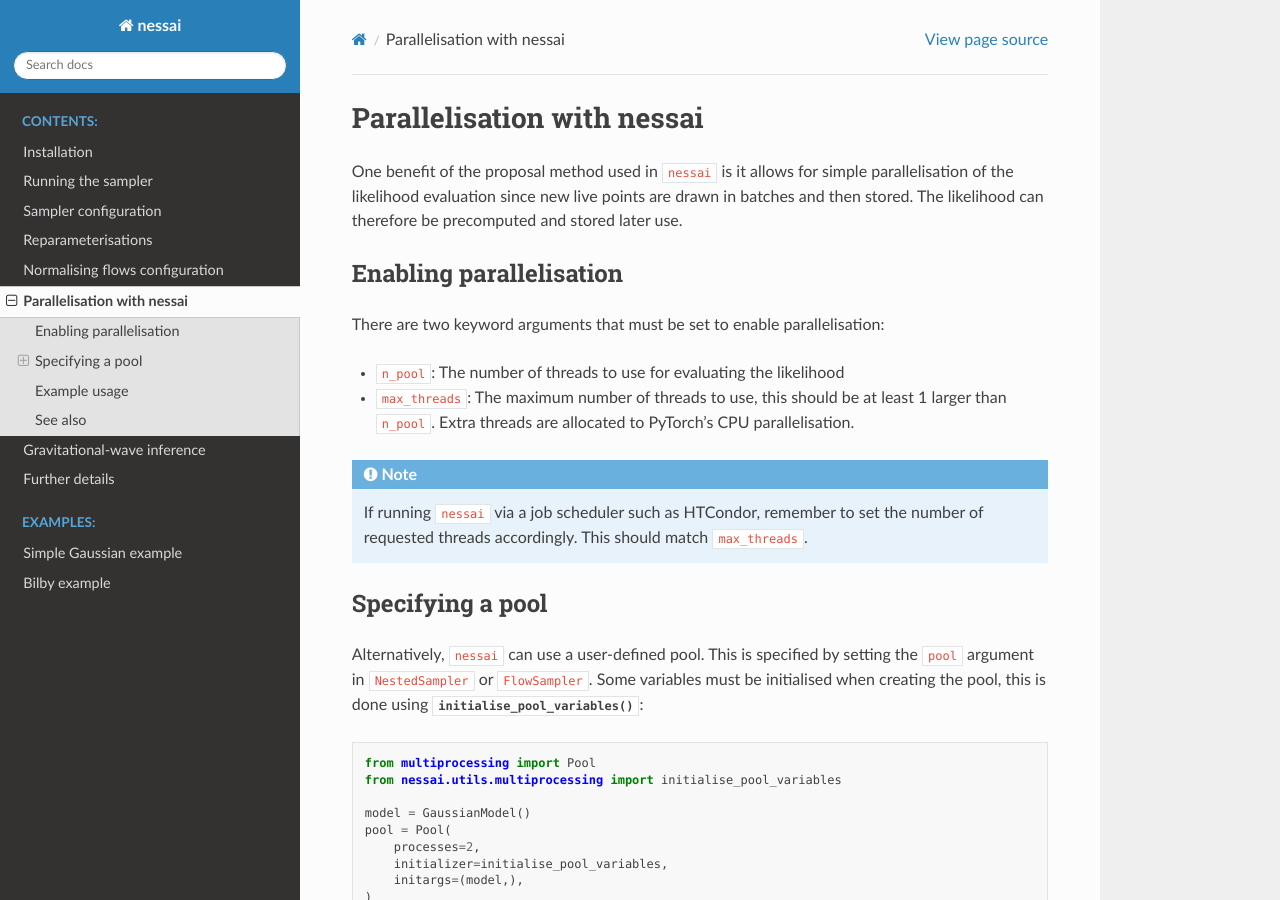
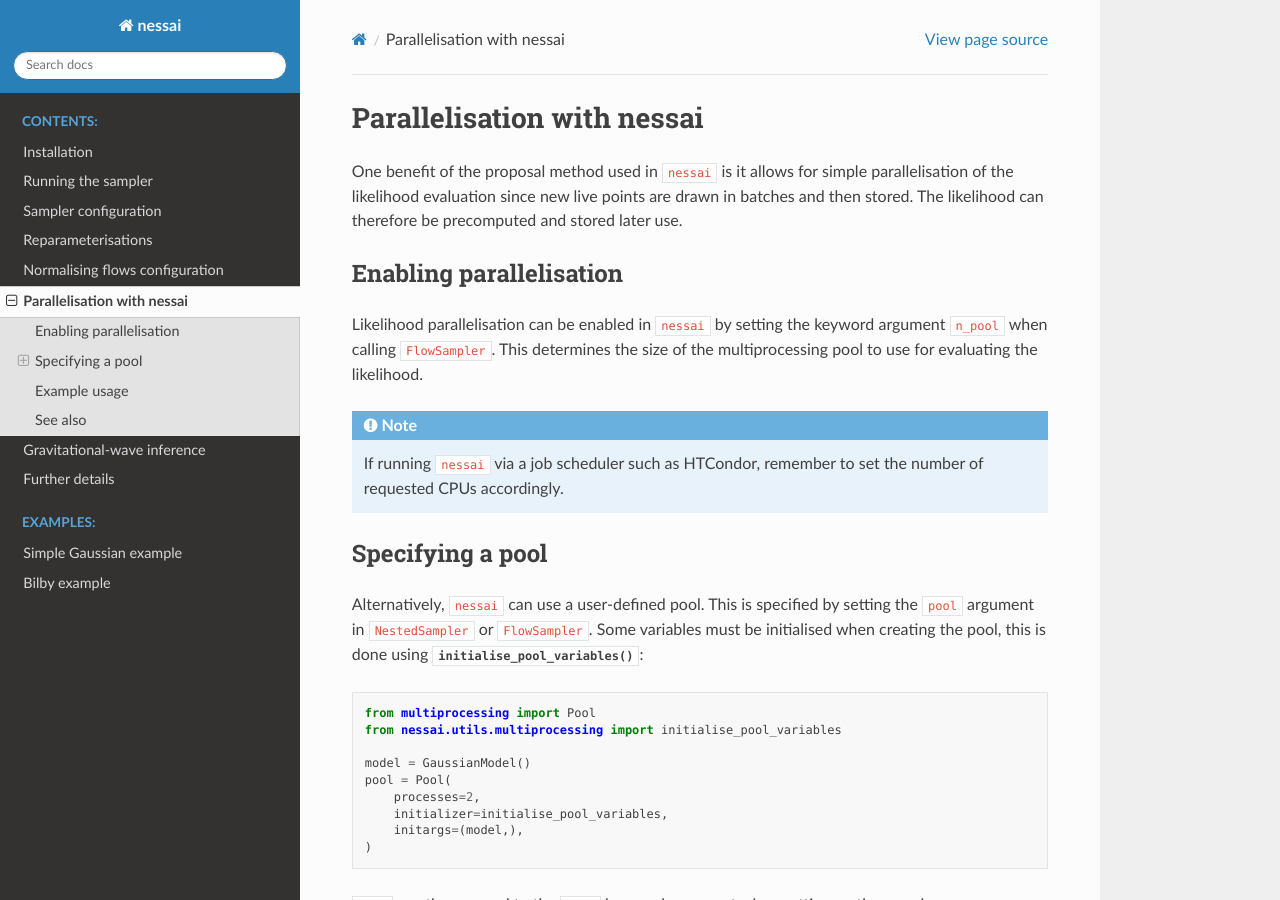
Before and after one commit to mj-will/nessai, a Sphinx documentation site: the page built from docs/parallelisation.rst, in a window 1280 px wide and 900 px high. Built offline with Sphinx 7.4.7 and the Read the Docs theme 2.0.0, drawn with Linux system fonts in a browser that asks for light colours; pages that are not in the unit, such as notebooks, are missing from menus.

Commit message:
docs: update parallelisation section

```diff
--- a/docs/parallelisation.rst
+++ b/docs/parallelisation.rst
@@ -8,13 +8,10 @@ One benefit of the proposal method used in ``nessai`` is it allows for simple pa
 Enabling parallelisation
 ************************
 
-There are two keyword arguments that must be set to enable parallelisation:
-
-- :code:`n_pool`: The number of threads to use for evaluating the likelihood
-- :code:`max_threads`: The maximum number of threads to use, this should be at least 1 larger than :code:`n_pool`. Extra threads are allocated to PyTorch's CPU parallelisation.
+Likelihood parallelisation can be enabled in ``nessai`` by setting the keyword argument :code:`n_pool` when calling :code:`FlowSampler`. This determines the size of the multiprocessing pool to use for evaluating the likelihood.
 
 .. note::
-    If running ``nessai`` via a job scheduler such as HTCondor, remember to set the number of requested threads accordingly. This should match :code:`max_threads`.
+    If running ``nessai`` via a job scheduler such as HTCondor, remember to set the number of requested CPUs accordingly.
 
 
 *****************
```
